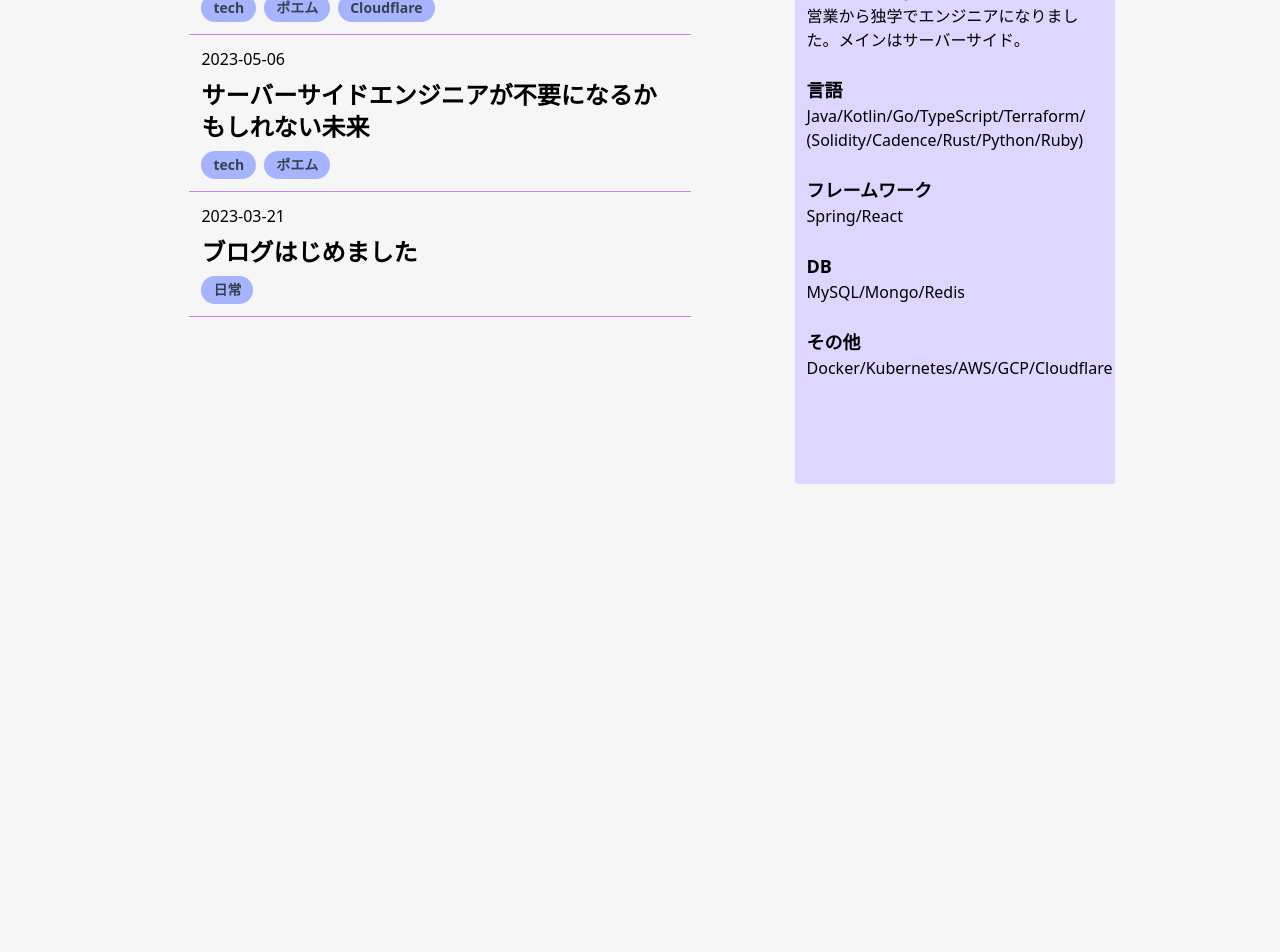
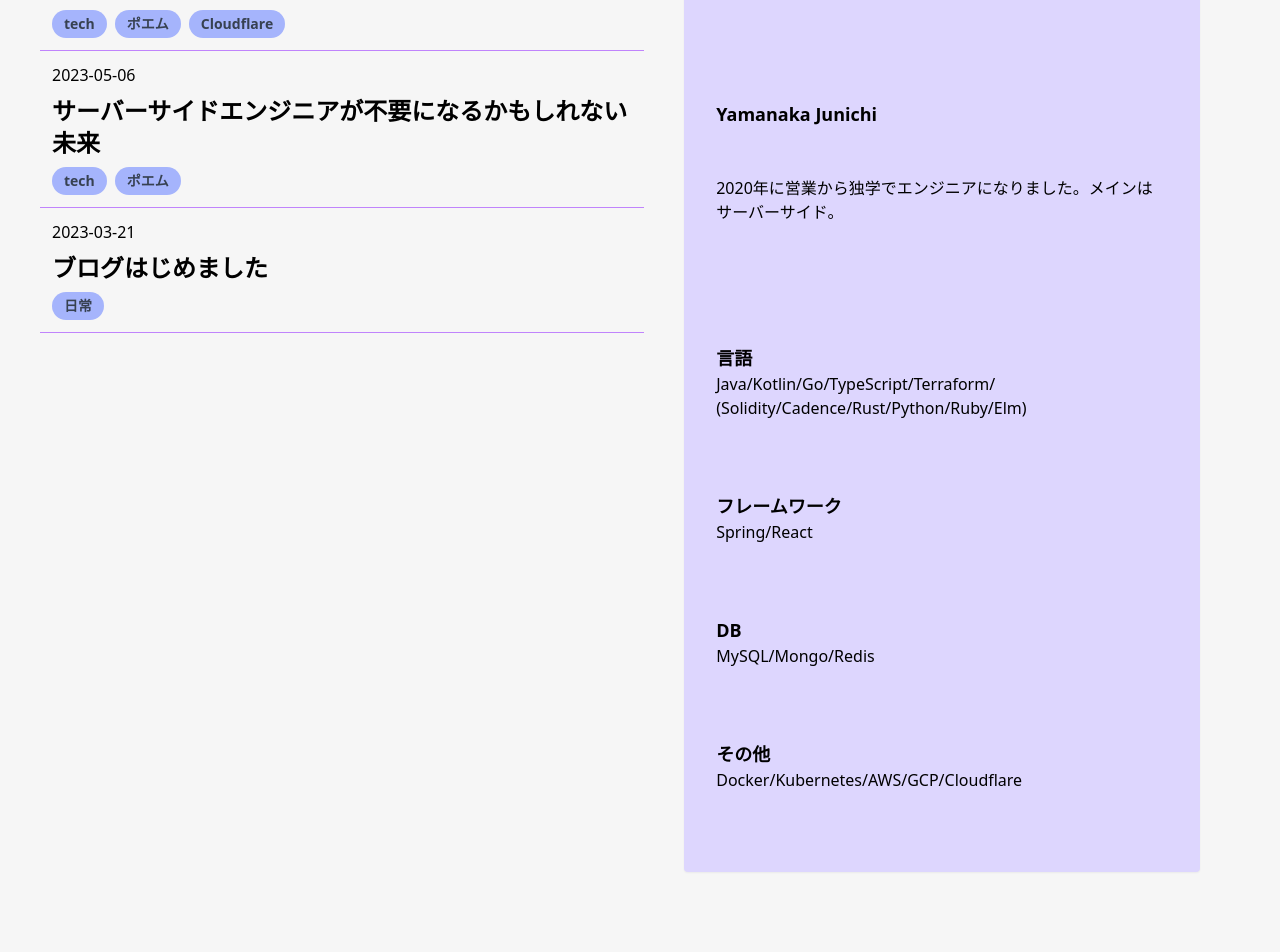
Before and after one commit to JY8752/my-blog, an Astro site: page / in a window 1280 px wide. Shown: the part 476-1428 px from the top of the page. Before the commit the page ends 960 px from the top, so only its background shows below. Built offline with nearby package versions, Linux system fonts and the light colour scheme; Astro itself is replaced by a stand-in of ours; a script that the page names is missing.

Commit message:
レスポンシブ対応

```diff
--- a/package.json
+++ b/package.json
@@ -24,6 +24,9 @@
   "devDependencies": {
     "@astrojs/partytown": "^2.0.0",
     "@cloudflare/workers-types": "^4.20230922.0",
+    "prettier": "^3.1.1",
+    "prettier-plugin-astro": "^0.12.2",
+    "prettier-plugin-tailwindcss": "^0.5.9",
     "vitest": "^0.34.5",
     "wrangler": "^3.10.0"
   }
--- a/src/layouts/Layout.astro
+++ b/src/layouts/Layout.astro
@@ -34,7 +34,7 @@ const { title } = Astro.props;
     </script>
   </head>
   <body>
-    <div class="bg-violet-300 flex items-center h-20 pl-10">
+    <div class="bg-violet-300 flex items-center h-20 p-5 justify-normal">
       <a
         class="text-3xl text-gray-800 font-semibold hover:text-gray-600 cursor-pointer"
         href="/">{BLOG_NAME}</a
@@ -132,42 +132,7 @@ const { title } = Astro.props;
         />
       </a>
     </div>
-    <div class="flex justify-center">
-      <slot />
-      <div
-        class="mt-20 ml-20 w-80 rounded shadow-sm bg-violet-200"
-        style="height: 800px;"
-      >
-        <Image
-          src="/Icon.png"
-          alt="アイコン"
-          width="200"
-          height="150"
-          class="w-60 h-60 rounded-full mx-auto mt-10"
-        />
-        <div class="p-3">
-          <p class="text-lg font-semibold">Yamanaka Junichi</p>
-          <p>営業から独学でエンジニアになりました。メインはサーバーサイド。</p>
-        </div>
-        <div class="p-3 flex flex-col">
-          <p class="text-lg font-semibold">言語</p>
-          <p>Java/Kotlin/Go/TypeScript/Terraform/</p>
-          <p>(Solidity/Cadence/Rust/Python/Ruby)</p>
-        </div>
-        <div class="p-3 flex flex-col">
-          <p class="text-lg font-semibold">フレームワーク</p>
-          <p>Spring/React</p>
-        </div>
-        <div class="p-3 flex flex-col">
-          <p class="text-lg font-semibold">DB</p>
-          <p>MySQL/Mongo/Redis</p>
-        </div>
-        <div class="p-3 flex flex-col">
-          <p class="text-lg font-semibold">その他</p>
-          <p>Docker/Kubernetes/AWS/GCP/Cloudflare</p>
-        </div>
-      </div>
-    </div>
+    <slot />
   </body>
 </html>
 <style is:global>
--- a/src/pages/[slug].astro
+++ b/src/pages/[slug].astro
@@ -66,7 +66,7 @@ const html = markdownHtml(body, {
       content={`https://ogp-generate.j-y-87524086.workers.dev?msg=${title}`}
     />
   </head>
-  <div class="p-5 max-w-xl">
+  <div class="p-10 max-w-3xl m-auto">
     <div class="pb-5 border-b-2 mb-10 border-purple-400">
       <div>{date}</div>
       <h1 class="font-bold text-4xl">{title}</h1>
--- a/src/pages/index.astro
+++ b/src/pages/index.astro
@@ -1,4 +1,5 @@
 ---
+import { Image } from "astro:assets";
 import ListItem from "../components/ListItem.astro";
 import { BLOG_NAME, BLOG_URL } from "../consts/message";
 import Layout from "../layouts/Layout.astro";
@@ -11,7 +12,6 @@ const ogpImageURL = new URL("/Top.png", canonicalURL);
 ---
 
 <Layout title={BLOG_NAME}>
-  <main>
     <!-- twitter -->
     <meta name="twitter:card" content="summary_large_image" />
     <meta name="twitter:image" content={ogpImageURL} />
@@ -22,12 +22,47 @@ const ogpImageURL = new URL("/Top.png", canonicalURL);
     <meta property="og:title" content={BLOG_NAME} />
     <meta property="og:image" content={ogpImageURL} />
 
-    {
-      blogs.map((blog) => {
-        return <ListItem blog={blog} />;
-      })
-    }
-  </main>
+    <div class="flex p-10 justify-center flex-col-reverse md:flex-row">
+      <div class="w-50">
+        {
+          blogs.map((blog) => {
+            return <ListItem blog={blog} />;
+          })
+        }
+      </div>
+      <div
+        class="p-5 m-10 rounded shadow-sm bg-violet-200 break-words whitespace-pre-wrap"
+      >
+        <Image
+          src="/Icon.png"
+          alt="アイコン"
+          width="200"
+          height="150"
+          class="rounded-full mx-auto mt-10"
+        />
+        <div class="p-3">
+          <p class="text-lg font-semibold">Yamanaka Junichi</p>
+          <p>2020年に営業から独学でエンジニアになりました。メインはサーバーサイド。</p>
+        </div>
+        <div class="p-3 flex flex-col">
+          <p class="text-lg font-semibold">言語</p>
+          <p>Java/Kotlin/Go/TypeScript/Terraform/</p>
+          <p>(Solidity/Cadence/Rust/Python/Ruby/Elm)</p>
+        </div>
+        <div class="p-3 flex flex-col">
+          <p class="text-lg font-semibold">フレームワーク</p>
+          <p>Spring/React</p>
+        </div>
+        <div class="p-3 flex flex-col">
+          <p class="text-lg font-semibold">DB</p>
+          <p>MySQL/Mongo/Redis</p>
+        </div>
+        <div class="p-3 flex flex-col">
+          <p class="text-lg font-semibold">その他</p>
+          <p>Docker/Kubernetes/AWS/GCP/Cloudflare</p>
+        </div>
+      </div>
+    </div>
 </Layout>
 
 <style>
```
Also changed, not shown: 1 other file.
